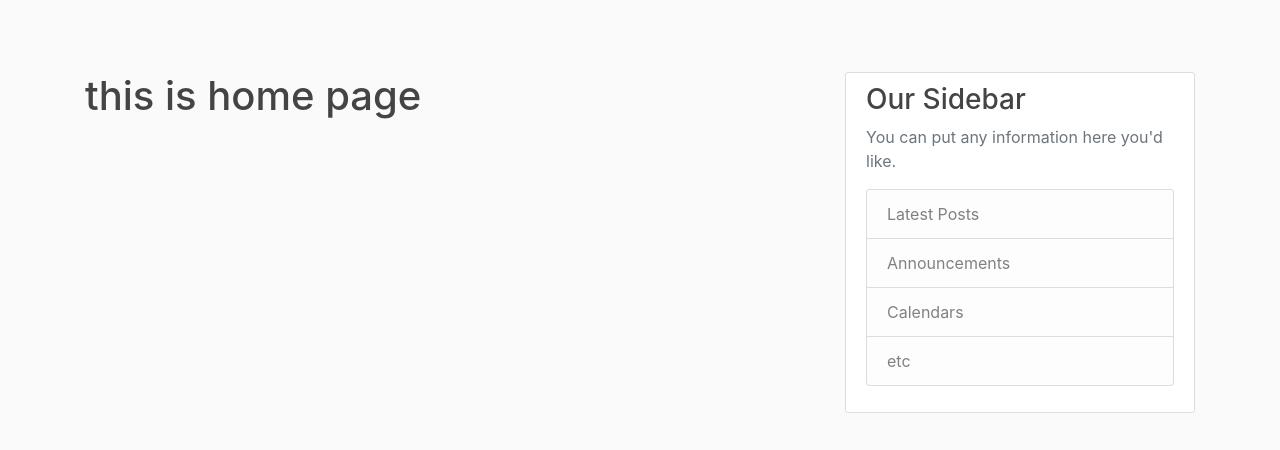
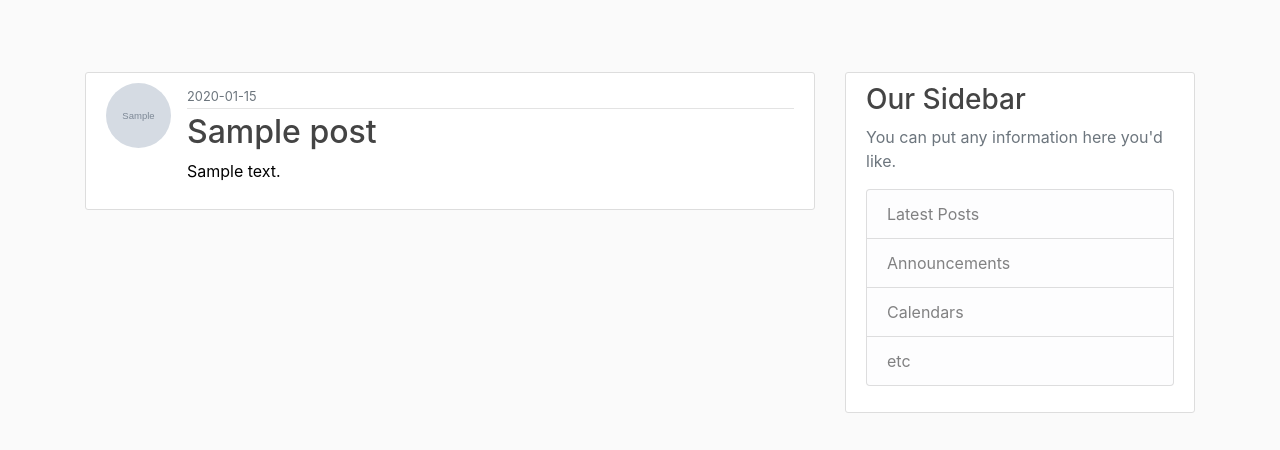
Before and after one commit to Aymen-Mohammednur/InterNect, a Flask app: page / in a window 1280 px wide. Shown: the part 56-506 px from the top of the page. Run offline with Flask 2, Linux system fonts and the light colour scheme; tables that the repository leaves empty hold one stand-in row (values such as "Sample post"); grey boxes marked "Sample" are stand-in pictures; parts of the project's set-up code (start-up, migrations or seed data) failed here and were passed over; some libraries are stand-ins or nearby versions.

Commit message:
added Post Template

```diff
--- a/interNect/main/routes.py
+++ b/interNect/main/routes.py
@@ -2,6 +2,7 @@ from flask import Blueprint,render_template,request,flash
 # import models here
 # import forms here
 from interNect.main.forms import LoginForm
+from interNect.models import Post
 
 
 main=Blueprint('main',__name__)
@@ -10,7 +11,8 @@ main=Blueprint('main',__name__)
 @main.route("/")
 @main.route("/home")
 def home():
-    return render_template('home.html')
+    posts = Post.query.all()
+    return render_template('home.html',posts=posts)
 
 
 @main.route("/about")
--- a/interNect/templates/home.html
+++ b/interNect/templates/home.html
@@ -1,7 +1,16 @@
 {%extends 'layout.html'%}
     {%block content%}
-    <h1>
-      this is home page
-    </h1>
+ {% for post in posts %}
+        <article class="media content-section">
+          <img class="rounded-circle article-img" src="{{ url_for('static', filename='profile_pics/' + post.author.profile_img) }}">
+          <div class="media-body">
+            <div class="article-metadata">
+              <small class="text-muted">{{ post.date_posted.strftime('%Y-%m-%d') }}</small>
+            </div>
+            <h2><a class="article-title" href="#">{{ post.title }}</a></h2>
+            <p class="article-content">{{ post.content }}</p>
+          </div>
+        </article>
+    {% endfor %}
 
 {%endblock content%}
```
Also changed, not shown: interNect/static/profile_pics/company.jpg (renamed from interNect/static/profile_pics/default.jpg), 1 other file.
